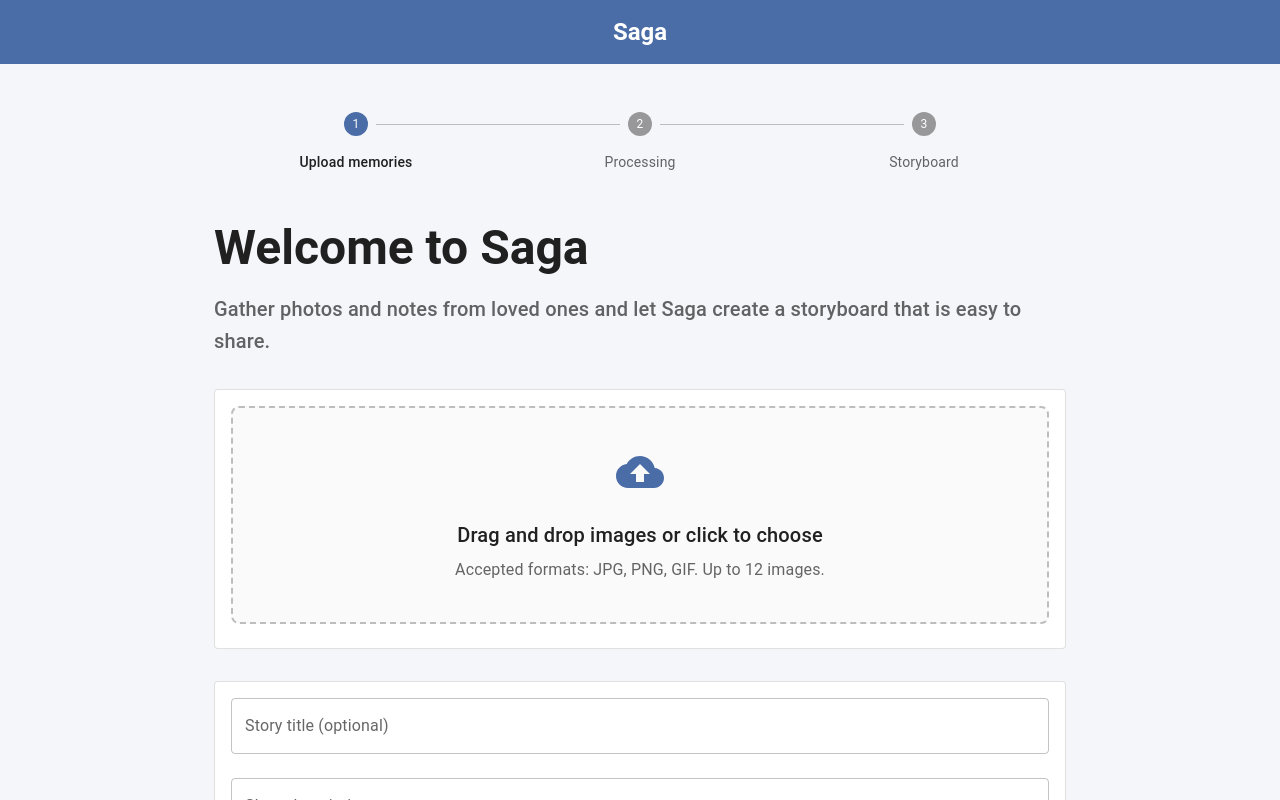
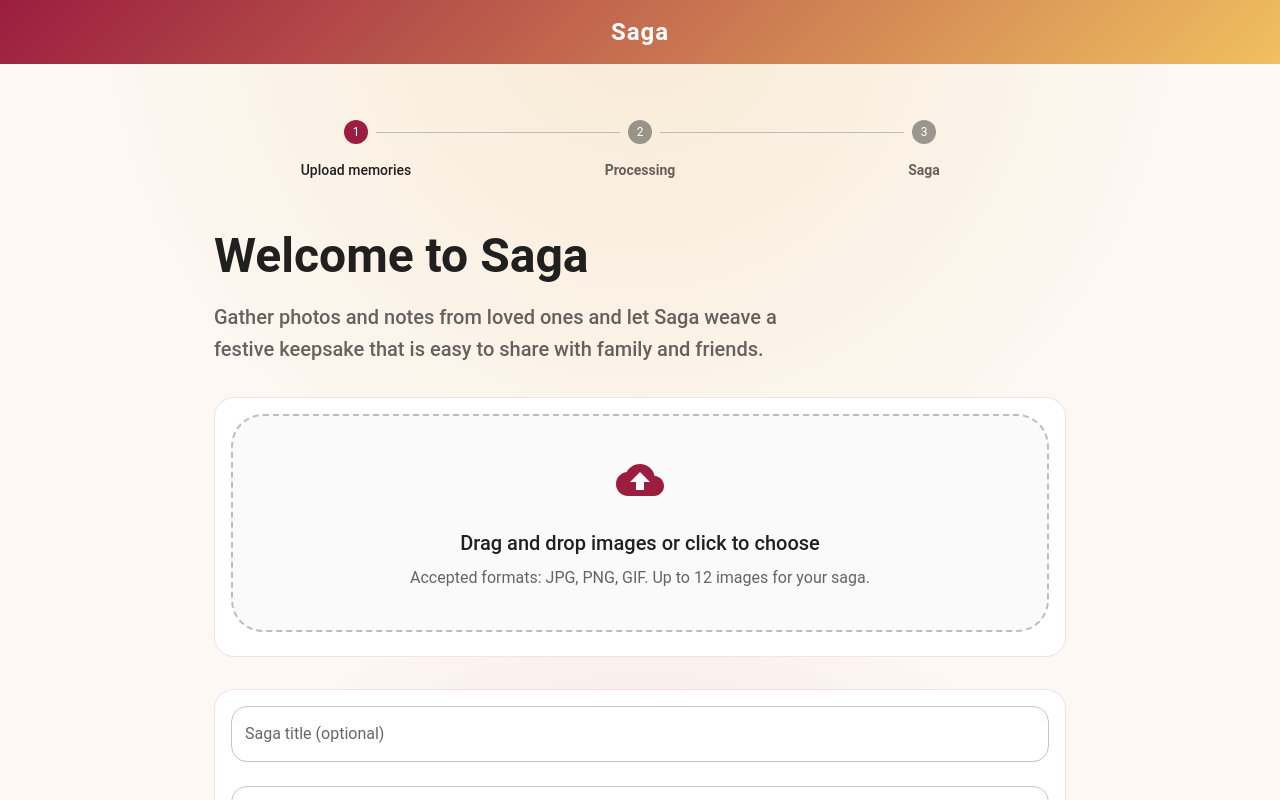
Before and after one commit to aryaabh2/Saga, a React (Vite) app: page / in a window 1280 px wide. Shown: the top 800 px of the page. Built offline with nearby package versions, Linux system fonts and the light colour scheme.

Commit message:
Refresh saga theme and rename storyboard flow

```diff
--- a/src/App.jsx
+++ b/src/App.jsx
@@ -3,33 +3,47 @@ import { BrowserRouter, Navigate, Route, Routes, useLocation, useNavigate } from
 import { AppBar, Box, Container, Step, StepLabel, Stepper, Toolbar, Typography } from '@mui/material';
 import UploadPage from './pages/UploadPage.jsx';
 import ProcessingPage from './pages/ProcessingPage.jsx';
-import StoryboardPage from './pages/StoryboardPage.jsx';
+import SagaPage from './pages/SagaPage.jsx';
 
-const steps = ['Upload memories', 'Processing', 'Storyboard'];
+const steps = ['Upload memories', 'Processing', 'Saga'];
 
 function SagaLayout({ children }) {
   const location = useLocation();
   const activeStep = useMemo(() => {
     if (location.pathname.startsWith('/processing')) return 1;
-    if (location.pathname.startsWith('/storyboard')) return 2;
+    if (location.pathname.startsWith('/saga')) return 2;
     return 0;
   }, [location.pathname]);
 
   return (
-    <Box sx={{ minHeight: '100vh', bgcolor: 'background.default' }}>
-      <AppBar position="static" color="primary" elevation={0}>
-        <Toolbar sx={{ justifyContent: 'center' }}>
-          <Typography variant="h5" component="div" sx={{ fontWeight: 600 }}>
+    <Box
+      sx={{
+        minHeight: '100vh',
+        bgcolor: 'background.default',
+        backgroundImage:
+          'radial-gradient(circle at top, rgba(234, 193, 124, 0.25), transparent 45%), radial-gradient(circle at bottom, rgba(166, 32, 64, 0.18), transparent 40%)'
+      }}
+    >
+      <AppBar
+        position="static"
+        elevation={0}
+        sx={{
+          backgroundImage: (theme) =>
+            `linear-gradient(135deg, ${theme.palette.primary.main}, ${theme.palette.secondary.main})`
+        }}
+      >
+        <Toolbar sx={{ justifyContent: 'center', py: 2 }}>
+          <Typography variant="h5" component="div" sx={{ fontWeight: 700, letterSpacing: 1 }}>
             Saga
           </Typography>
         </Toolbar>
       </AppBar>
-      <Container maxWidth="md" sx={{ py: { xs: 4, md: 6 } }}>
+      <Container maxWidth="md" sx={{ py: { xs: 5, md: 7 } }}>
         <Box sx={{ mb: { xs: 4, md: 6 } }}>
           <Stepper activeStep={activeStep} alternativeLabel>
             {steps.map((label) => (
               <Step key={label}>
-                <StepLabel>{label}</StepLabel>
+                <StepLabel sx={{ '& .MuiStepLabel-label': { fontWeight: 600 } }}>{label}</StepLabel>
               </Step>
             ))}
           </Stepper>
@@ -42,12 +56,12 @@ function SagaLayout({ children }) {
 
 function SagaRouter() {
   const [uploadData, setUploadData] = useState(null);
-  const [storyboard, setStoryboard] = useState(null);
+  const [saga, setSaga] = useState(null);
   const navigate = useNavigate();
 
   const handleUpload = (data) => {
     setUploadData(data);
-    setStoryboard(null);
+    setSaga(null);
     navigate('/processing');
   };
 
@@ -67,7 +81,6 @@ function SagaRouter() {
       return formatted || `Moment ${index + 1}`;
     };
 
-    const promptText = uploadData.prompt?.trim();
     const summaryText = uploadData.summary?.trim();
 
     const storyMoments = uploadData.files.map((file, index) => {
@@ -76,10 +89,9 @@ function SagaRouter() {
         id: index + 1,
         title: generateMomentTitle(file.name, index),
         description:
-          promptText ||
-          (summaryText
-            ? `${summaryText} — captured through ${file.name}`
-            : 'A treasured memory shared together.'),
+          summaryText
+            ? `${summaryText} — lovingly remembered through ${file.name}`
+            : 'A treasured memory shared together, filled with love and warmth.',
         imageName: file.name,
         imageUrl: objectUrl,
         isObjectUrl: true
@@ -89,11 +101,11 @@ function SagaRouter() {
     const stockImageUrl =
       'https://images.unsplash.com/photo-1525610553991-2bede1a236e2?auto=format&fit=crop&w=1000&q=80';
 
-    const generatedStoryboard = {
-      title: uploadData.title || 'Saga Storyboard',
+    const generatedSaga = {
+      title: uploadData.title?.trim() || 'Our Holiday Saga',
       summary:
-        uploadData.summary ||
-        'A heartfelt recollection of treasured memories, arranged for easy sharing with loved ones.',
+        summaryText ||
+        'A heartfelt recollection of treasured memories, wrapped in kindness for family and friends to share.',
       moments:
         storyMoments.length > 0
           ? storyMoments
@@ -103,7 +115,7 @@ function SagaRouter() {
                 title: 'A cherished beginning',
                 description:
                   summaryText ||
-                  'We imagine the gentle start of this memory — a warm gathering filled with smiles.',
+                  'Imagine the gentle start of this saga — a cozy gathering with carols, cocoa, and welcoming smiles.',
                 imageName: 'Stock family photo',
                 imageUrl: stockImageUrl
               },
@@ -111,8 +123,7 @@ function SagaRouter() {
                 id: 2,
                 title: 'Shared laughter',
                 description:
-                  promptText ||
-                  'In our storyboard, everyone leans in close, sharing stories and laughter across generations.',
+                  'Loved ones lean in close, sharing stories, laughter, and twinkling lights across generations.',
                 imageName: 'Stock family photo',
                 imageUrl: stockImageUrl
               },
@@ -120,26 +131,26 @@ function SagaRouter() {
                 id: 3,
                 title: 'Legacy of love',
                 description:
-                  'The closing moment celebrates the wisdom and love that continue to guide the family forward.',
+                  'The closing moment celebrates the wisdom and love that continue to guide the family forward with festive cheer.',
                 imageName: 'Stock family photo',
                 imageUrl: stockImageUrl
               }
             ]
     };
 
-    setStoryboard(generatedStoryboard);
-    navigate('/storyboard');
+    setSaga(generatedSaga);
+    navigate('/saga');
   };
 
   useEffect(() => {
     return () => {
-      storyboard?.moments?.forEach((moment) => {
+      saga?.moments?.forEach((moment) => {
         if (moment.isObjectUrl && moment.imageUrl) {
           URL.revokeObjectURL(moment.imageUrl);
         }
       });
     };
-  }, [storyboard]);
+  }, [saga]);
 
   return (
     <Routes>
@@ -149,13 +160,9 @@ function SagaRouter() {
         element={<ProcessingPage uploadData={uploadData} onComplete={handleProcessingComplete} />}
       />
       <Route
-        path="/storyboard"
+        path="/saga"
         element={
-          storyboard ? (
-            <StoryboardPage storyboard={storyboard} uploadData={uploadData} />
-          ) : (
-            <Navigate to="/" replace />
-          )
+          saga ? <SagaPage saga={saga} /> : <Navigate to="/" replace />
         }
       />
       <Route path="*" element={<Navigate to="/" replace />} />
--- a/src/main.jsx
+++ b/src/main.jsx
@@ -7,24 +7,59 @@ const theme = createTheme({
   palette: {
     mode: 'light',
     primary: {
-      main: '#4a6da7'
+      main: '#9b1d3f',
+      light: '#c85a75',
+      dark: '#6c0a26'
     },
     secondary: {
-      main: '#f8a26c'
+      main: '#f0c060',
+      light: '#f7d993',
+      dark: '#c59736'
     },
     background: {
-      default: '#f5f6fa',
+      default: '#fdf8f3',
       paper: '#ffffff'
     }
   },
+  shape: {
+    borderRadius: 16
+  },
   typography: {
-    fontFamily: '"Roboto", "Helvetica", "Arial", sans-serif',
+    fontFamily: '"Nunito", "Roboto", "Helvetica", "Arial", sans-serif',
     h3: {
+      fontWeight: 700
+    },
+    h5: {
       fontWeight: 600
     },
     button: {
       textTransform: 'none',
-      fontSize: '1rem'
+      fontSize: '1rem',
+      fontWeight: 600
+    }
+  },
+  components: {
+    MuiButton: {
+      styleOverrides: {
+        root: {
+          borderRadius: 999
+        },
+        containedPrimary: {
+          backgroundImage: 'linear-gradient(135deg, #9b1d3f, #c85a75)',
+          boxShadow: '0 8px 16px rgba(155, 29, 63, 0.25)',
+          '&:hover': {
+            backgroundImage: 'linear-gradient(135deg, #831235, #b54765)'
+          }
+        }
+      }
+    },
+    MuiCard: {
+      styleOverrides: {
+        root: {
+          borderRadius: 20,
+          borderColor: 'rgba(155, 29, 63, 0.12)'
+        }
+      }
     }
   }
 });
--- a/src/pages/ProcessingPage.jsx
+++ b/src/pages/ProcessingPage.jsx
@@ -44,10 +44,10 @@ export default function ProcessingPage({ uploadData, onComplete }) {
     <Stack spacing={4} alignItems="center">
       <Box textAlign="center">
         <Typography variant="h3" gutterBottom>
-          Creating your storyboard
+          Creating your saga
         </Typography>
         <Typography variant="h6" color="text.secondary">
-          Please hold tight while we weave together your memories. This should only take a few moments.
+          Please hold tight while we weave together your memories into something warm and festive. This should only take a few moments.
         </Typography>
       </Box>
 
--- a/src/pages/StoryboardPage.jsx
+++ b/src/pages/SagaPage.jsx
@@ -18,13 +18,12 @@ import KeyboardArrowLeft from '@mui/icons-material/KeyboardArrowLeft';
 import KeyboardArrowRight from '@mui/icons-material/KeyboardArrowRight';
 import { useNavigate } from 'react-router-dom';
 
-function downloadStoryboard(storyboard, uploadData) {
+function downloadSaga(saga) {
   const documentContent = {
     generatedAt: new Date().toISOString(),
-    title: storyboard.title,
-    summary: storyboard.summary,
-    guidance: uploadData?.prompt || '',
-    moments: storyboard.moments
+    title: saga.title,
+    summary: saga.summary,
+    moments: saga.moments
   };
 
   const blob = new Blob([JSON.stringify(documentContent, null, 2)], {
@@ -34,19 +33,19 @@ function downloadStoryboard(storyboard, uploadData) {
   const url = URL.createObjectURL(blob);
   const link = document.createElement('a');
   link.href = url;
-  link.download = `${storyboard.title.replace(/\s+/g, '-').toLowerCase()}-storyboard.json`;
+  link.download = `${saga.title.replace(/\s+/g, '-').toLowerCase()}-saga.json`;
   document.body.appendChild(link);
   link.click();
   document.body.removeChild(link);
   URL.revokeObjectURL(url);
 }
 
-export default function StoryboardPage({ storyboard, uploadData }) {
+export default function SagaPage({ saga }) {
   const navigate = useNavigate();
   const fallbackHeroImage =
     'https://images.unsplash.com/photo-1525610553991-2bede1a236e2?auto=format&fit=crop&w=1200&q=80';
 
-  const moments = useMemo(() => storyboard.moments ?? [], [storyboard.moments]);
+  const moments = useMemo(() => saga.moments ?? [], [saga.moments]);
   const [activeMomentIndex, setActiveMomentIndex] = useState(0);
 
   useEffect(() => {
@@ -74,71 +73,78 @@ export default function StoryboardPage({ storyboard, uploadData }) {
           position: 'relative',
           borderRadius: 4,
           overflow: 'hidden',
-          minHeight: { xs: 260, md: 320 },
-          backgroundImage: `linear-gradient(rgba(17, 24, 39, 0.4), rgba(17, 24, 39, 0.6)), url(${heroImage})`,
+          minHeight: { xs: 280, md: 360 },
+          backgroundImage: `linear-gradient(135deg, rgba(166, 32, 64, 0.75), rgba(40, 94, 74, 0.75)), url(${heroImage})`,
           backgroundSize: 'cover',
           backgroundPosition: 'center',
-          color: 'common.white'
+          color: 'common.white',
+          boxShadow: (theme) => theme.shadows[8]
         }}
       >
-        <Box sx={{ position: 'absolute', inset: 0, bgcolor: 'rgba(17, 24, 39, 0.35)' }} />
-        <Stack spacing={2} sx={{ position: 'relative', p: { xs: 4, md: 6 }, maxWidth: 520 }}>
-          <Typography variant="overline" sx={{ letterSpacing: 1.2 }}>
-            Storyboard
+        <Box sx={{ position: 'absolute', inset: 0, bgcolor: 'rgba(84, 22, 47, 0.25)' }} />
+        <Stack spacing={2.5} sx={{ position: 'relative', p: { xs: 4, md: 6 }, maxWidth: 560 }}>
+          <Typography variant="overline" sx={{ letterSpacing: 1.6, color: 'secondary.light' }}>
+            Saga keepsake
           </Typography>
-          <Typography variant="h3" component="h1">
-            {storyboard.title}
+          <Typography variant="h3" component="h1" sx={{ fontWeight: 700 }}>
+            {saga.title}
           </Typography>
-          <Typography variant="h6" component="p">
-            {storyboard.summary}
+          <Typography variant="h6" component="p" sx={{ lineHeight: 1.6 }}>
+            {saga.summary}
           </Typography>
         </Stack>
       </Box>
 
-      <Card variant="outlined">
+      <Card
+        variant="outlined"
+        sx={{
+          borderRadius: 3,
+          background: (theme) =>
+            `linear-gradient(135deg, ${theme.palette.background.paper}, ${theme.palette.secondary.light}15)`
+        }}
+      >
         <CardContent>
-          <Stack spacing={2}>
-            <Typography variant="subtitle1" color="text.secondary">
-              Story guidance
+          <Stack spacing={2.5}>
+            <Typography variant="h5" component="h2" color="primary">
+              A note of gratitude
             </Typography>
-            <Typography>
-              {uploadData?.prompt
-                ? uploadData.prompt
-                : 'We used your notes and photos to organize the storyboard below.'}
+            <Typography color="text.secondary" sx={{ fontSize: '1.05rem' }}>
+              This saga is a warm tribute to the love shared across generations. Share it with family,
+              friends, and caregivers so everyone can celebrate the memories that make this season bright.
             </Typography>
           </Stack>
         </CardContent>
       </Card>
 
       <Box>
-        <Typography variant="h5" gutterBottom>
-          Story moments
+        <Typography variant="h5" gutterBottom color="primary">
+          Saga moments
         </Typography>
         {totalMoments > 0 ? (
           <Grid container spacing={3} justifyContent="center">
             <Grid item xs={12} md={10}>
               <Card
                 variant="outlined"
-                sx={{ display: 'flex', flexDirection: 'column', overflow: 'hidden' }}
+                sx={{ display: 'flex', flexDirection: 'column', overflow: 'hidden', borderRadius: 3 }}
               >
                 <CardMedia
                   component="img"
                   image={activeMoment?.imageUrl || fallbackHeroImage}
-                  alt={activeMoment?.imageName || activeMoment?.title || storyboard.title}
+                  alt={activeMoment?.imageName || activeMoment?.title || saga.title}
                   sx={{
-                    height: { xs: 260, sm: 320 },
+                    height: { xs: 280, sm: 340 },
                     objectFit: 'cover'
                   }}
                 />
-                <CardContent>
+                <CardContent sx={{ bgcolor: 'background.default' }}>
                   <Stack spacing={1.5}>
-                    <Typography variant="subtitle2" color="primary">
+                    <Typography variant="subtitle2" color="secondary.dark" sx={{ letterSpacing: 1 }}>
                       Moment {activeMomentIndex + 1} of {totalMoments}
                     </Typography>
                     <Typography variant="h5" component="h2">
                       {activeMoment?.title}
                     </Typography>
-                    <Typography color="text.secondary">
+                    <Typography color="text.secondary" sx={{ fontSize: '1.05rem' }}>
                       {activeMoment?.description}
                     </Typography>
                     {activeMoment?.imageName && (
@@ -153,14 +159,21 @@ export default function StoryboardPage({ storyboard, uploadData }) {
                   steps={totalMoments}
                   position="static"
                   activeStep={activeMomentIndex}
-                  sx={{ px: 3, pb: 2 }}
+                  sx={{
+                    px: 3,
+                    pb: 2,
+                    backgroundColor: 'transparent',
+                    '& .MuiMobileStepper-dotActive': {
+                      backgroundColor: 'secondary.main'
+                    }
+                  }}
                   backButton={
-                    <Button onClick={handleBack} size="small" startIcon={<KeyboardArrowLeft />}>
+                    <Button onClick={handleBack} size="small" startIcon={<KeyboardArrowLeft />} color="primary">
                       Previous
                     </Button>
                   }
                   nextButton={
-                    <Button onClick={handleNext} size="small" endIcon={<KeyboardArrowRight />}>
+                    <Button onClick={handleNext} size="small" endIcon={<KeyboardArrowRight />} color="primary">
                       Next
                     </Button>
                   }
@@ -169,42 +182,40 @@ export default function StoryboardPage({ storyboard, uploadData }) {
             </Grid>
           </Grid>
         ) : (
-          <Card variant="outlined">
+          <Card variant="outlined" sx={{ borderRadius: 3 }}>
             <CardContent>
               <Typography color="text.secondary">
-                Your storyboard moments will appear here once memories are added.
+                Your saga moments will appear here once memories are added.
               </Typography>
             </CardContent>
           </Card>
         )}
       </Box>
 
-      <Card variant="outlined">
+      <Card variant="outlined" sx={{ borderRadius: 3 }}>
         <CardContent>
-          <Stack spacing={2}>
-            <Typography variant="subtitle1" color="text.secondary">
-              Next steps
+          <Stack spacing={2.5}>
+            <Typography variant="h6" color="primary">
+              Share the joy
             </Typography>
-            <Typography>
-              Download the storyboard summary to save or share with family members. You can restart to make changes anytime.
+            <Typography color="text.secondary">
+              Download this saga to print, email, or display at your community gathering. You can always
+              start a new saga to add fresh memories and festive cheer.
             </Typography>
           </Stack>
         </CardContent>
         <Divider />
         <CardActions sx={{ justifyContent: { xs: 'center', sm: 'space-between' }, flexWrap: 'wrap', gap: 2, p: 3 }}>
-          <Button
-            variant="contained"
-            startIcon={<DownloadIcon />}
-            onClick={() => downloadStoryboard(storyboard, uploadData)}
-          >
-            Download storyboard
+          <Button variant="contained" startIcon={<DownloadIcon />} onClick={() => downloadSaga(saga)}>
+            Download saga
           </Button>
           <Button
             variant="outlined"
             startIcon={<RestartAltIcon />}
             onClick={() => navigate('/')}
+            sx={{ borderRadius: 999 }}
           >
-            Start a new storyboard
+            Start a new saga
           </Button>
         </CardActions>
       </Card>
--- a/src/pages/UploadPage.jsx
+++ b/src/pages/UploadPage.jsx
@@ -18,14 +18,13 @@ export default function UploadPage({ onSubmit }) {
   const [files, setFiles] = useState([]);
   const [title, setTitle] = useState('');
   const [summary, setSummary] = useState('');
-  const [prompt, setPrompt] = useState('');
   const [error, setError] = useState('');
 
   const onDrop = useCallback((acceptedFiles) => {
     const newFiles = [...files, ...acceptedFiles].slice(0, MAX_FILES);
     setFiles(newFiles);
     if (files.length + acceptedFiles.length > MAX_FILES) {
-      setError(`You can add up to ${MAX_FILES} files for a single storyboard.`);
+      setError(`You can add up to ${MAX_FILES} files for a single saga.`);
     } else {
       setError('');
     }
@@ -49,7 +48,7 @@ export default function UploadPage({ onSubmit }) {
 
   const handleSubmit = (event) => {
     event.preventDefault();
-    if (!files.length && !summary && !prompt) {
+    if (!files.length && !summary) {
       setError('Please add at least one image or a short note to get started.');
       return;
     }
@@ -57,8 +56,7 @@ export default function UploadPage({ onSubmit }) {
     onSubmit({
       files,
       title,
-      summary,
-      prompt
+      summary
     });
   };
 
@@ -70,11 +68,12 @@ export default function UploadPage({ onSubmit }) {
   return (
     <Stack spacing={4} component="form" onSubmit={handleSubmit}>
       <Box>
-        <Typography variant="h3" gutterBottom>
+        <Typography variant="h3" gutterBottom sx={{ fontWeight: 700 }}>
           Welcome to Saga
         </Typography>
-        <Typography variant="h6" color="text.secondary">
-          Gather photos and notes from loved ones and let Saga create a storyboard that is easy to share.
+        <Typography variant="h6" color="text.secondary" sx={{ maxWidth: 600 }}>
+          Gather photos and notes from loved ones and let Saga weave a festive keepsake that is easy to share
+          with family and friends.
         </Typography>
       </Box>
 
@@ -99,7 +98,7 @@ export default function UploadPage({ onSubmit }) {
                 {isDragActive ? 'Drop the files here' : 'Drag and drop images or click to choose'}
               </Typography>
               <Typography color="text.secondary">
-                Accepted formats: JPG, PNG, GIF. Up to {MAX_FILES} images.
+                Accepted formats: JPG, PNG, GIF. Up to {MAX_FILES} images for your saga.
               </Typography>
             </Box>
 
@@ -134,10 +133,11 @@ export default function UploadPage({ onSubmit }) {
         <CardContent>
           <Stack spacing={3}>
             <TextField
-              label="Story title (optional)"
+              label="Saga title (optional)"
               value={title}
               onChange={(event) => setTitle(event.target.value)}
               fullWidth
+              placeholder="Grandma & Grandpa's Holiday Memories"
             />
             <TextField
               label="Short description"
@@ -147,15 +147,7 @@ export default function UploadPage({ onSubmit }) {
               multiline
               minRows={3}
               helperText="Share the essence of this memory in a few sentences."
-            />
-            <TextField
-              label="Extra guidance for the storyboard"
-              value={prompt}
-              onChange={(event) => setPrompt(event.target.value)}
-              fullWidth
-              multiline
-              minRows={4}
-              helperText="Add names, locations, or special notes you would like highlighted."
+              placeholder="A joyful afternoon decorating the tree together at the community home."
             />
           </Stack>
         </CardContent>
@@ -164,8 +156,8 @@ export default function UploadPage({ onSubmit }) {
       {error && <Alert severity="warning">{error}</Alert>}
 
       <Box sx={{ display: 'flex', justifyContent: 'flex-end' }}>
-        <Button type="submit" variant="contained" size="large">
-          Start processing
+        <Button type="submit" variant="contained" size="large" sx={{ px: 4, borderRadius: 999 }}>
+          Create my saga
         </Button>
       </Box>
     </Stack>
```
Also changed, not shown: 1 other file (tests, documents, lock files or other folders).
